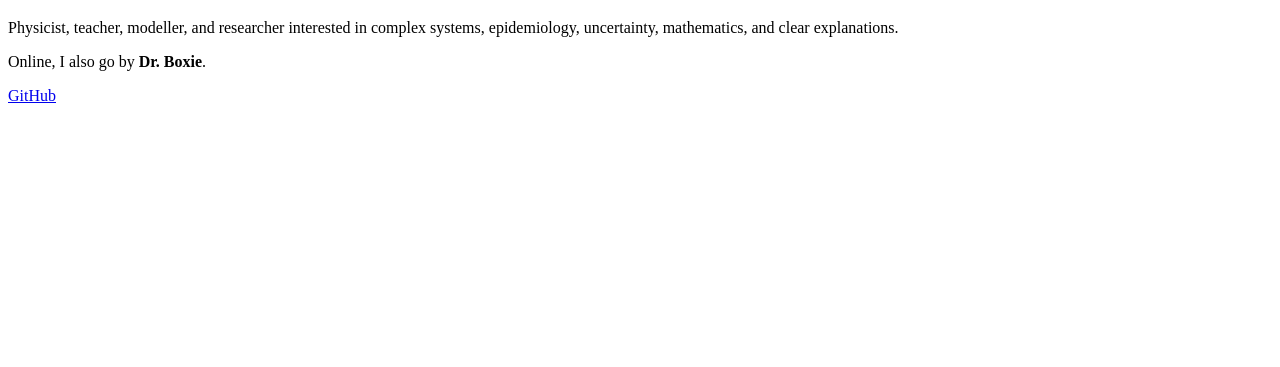
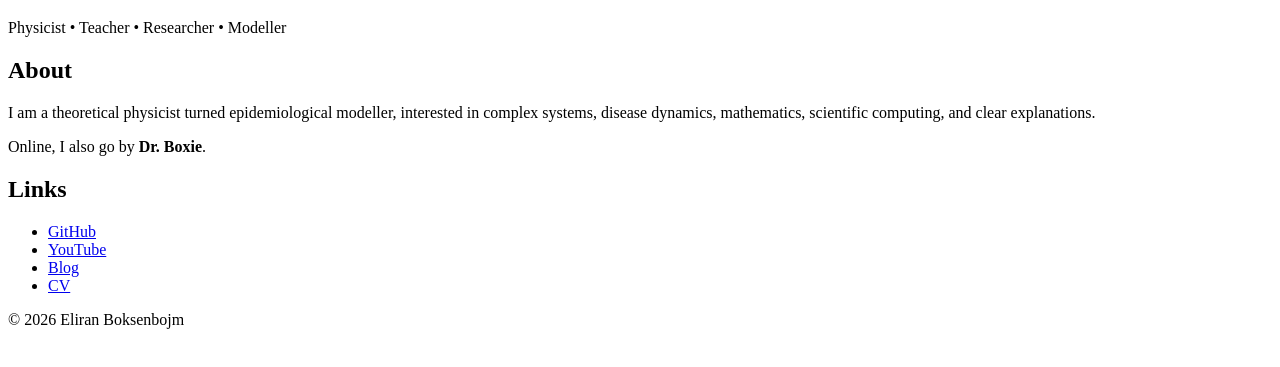
Before and after one commit to DrBoxie/DrBoxie.github.io, a plain HTML site: page index.html in a window 1280 px wide. Shown: the part 61-428 px from the top of the page. Drawn offline with Linux system fonts and the light colour scheme.

Commit message:
Improve homepage structure

```diff
--- a/index.html
+++ b/index.html
@@ -1,23 +1,43 @@
 <!DOCTYPE html>
-<html>
+<html lang="en">
 <head>
   <meta charset="UTF-8">
   <title>Eliran Boksenbojm</title>
 </head>
+
 <body>
+  <header>
     <h1>Eliran Boksenbojm</h1>
+    <p>Physicist • Teacher • Researcher • Modeller</p>
+  </header>
 
+  <main>
+    <section>
+      <h2>About</h2>
       <p>
-    Physicist, teacher, modeller, and researcher interested in complex systems,
-    epidemiology, uncertainty, mathematics, and clear explanations.
+        I am a theoretical physicist turned epidemiological modeller, interested
+        in complex systems, disease dynamics, mathematics, scientific computing,
+        and clear explanations.
       </p>
 
       <p>
         Online, I also go by <strong>Dr. Boxie</strong>.
       </p>
+    </section>
 
-  <p>
-    <a href="https://github.com/DrBoxie">GitHub</a>
-  </p>
+    <section>
+      <h2>Links</h2>
+      <ul>
+        <li><a href="https://github.com/DrBoxie">GitHub</a></li>
+        <li><a href="#">YouTube</a></li>
+        <li><a href="#">Blog</a></li>
+        <li><a href="#">CV</a></li>
+      </ul>
+    </section>
+  </main>
+
+  <footer>
+    <p>© 2026 Eliran Boksenbojm</p>
+  </footer>
 </body>
 </html>
```
Lines whose indentation alone changed are shown as unchanged.
